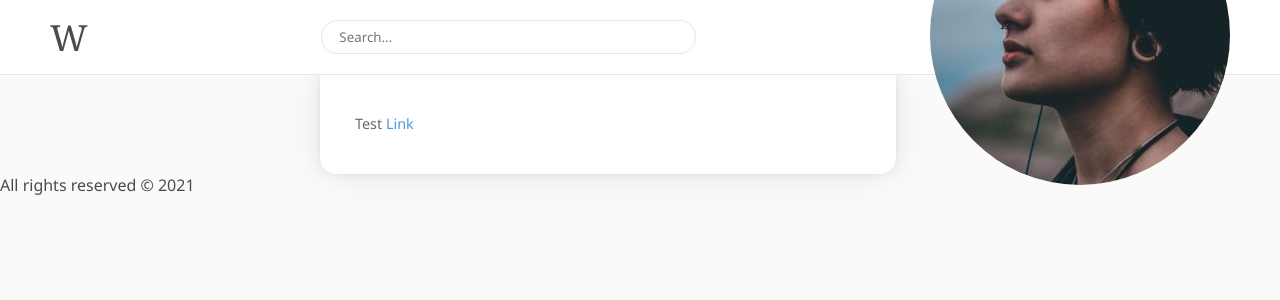
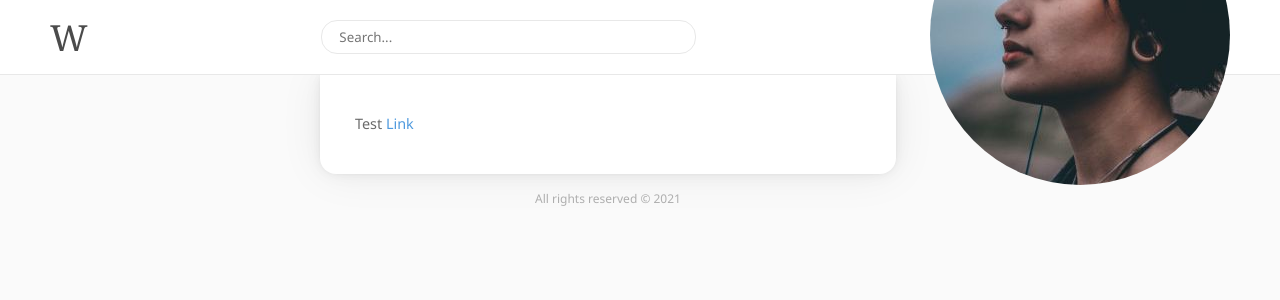
Before and after one commit to MakhnoGK/nextjs-wiki, a Next.js app in the folder client/: page / in a window 1280 px wide. Shown: the top 300 px of the page. Built offline with nearby package versions, Linux system fonts and the light colour scheme.

Commit message:
Footer styles

```diff
--- a/client/src/components/layout/Content.tsx
+++ b/client/src/components/layout/Content.tsx
@@ -3,6 +3,7 @@ import { MainContainer } from '../../styles';
 import IndexFragment from './Content/IndexFragment';
 import InfoFragment from './Content/InfoFragment';
 import MainFragment from './Content/MainFragment';
+import Footer from './Footer';
 
 const Content = () => {
     return (
@@ -10,6 +11,7 @@ const Content = () => {
             <IndexFragment />
             <MainFragment />
             <InfoFragment />
+            <Footer />
         </MainContainer>
     );
 };
--- a/client/src/components/layout/Footer.tsx
+++ b/client/src/components/layout/Footer.tsx
@@ -1,5 +1,11 @@
+import FooterContainer from '@styles/layout/FooterContainer';
+
 const Footer = () => {
-    return <footer>All rights reserved &copy; {new Date().getFullYear()}</footer>;
+    return (
+        <FooterContainer>
+            All rights reserved &copy; {new Date().getFullYear()}
+        </FooterContainer>
+    );
 };
 
 export default Footer;
--- a/client/src/pages/_app.tsx
+++ b/client/src/pages/_app.tsx
@@ -10,7 +10,6 @@ function MyApp({ Component, pageProps }: AppProps) {
             <GlobalStyles />
             <Navbar />
             <Component {...pageProps} />
-            <Footer />
         </>
     );
 }
--- /dev/null
+++ b/client/src/styles/layout/FooterContainer.ts
@@ -0,0 +1,14 @@
+import { darken } from 'polished';
+
+import { colors } from "@styles/variables";
+import styled from "styled-components";
+
+const FooterContainer = styled.footer`
+    grid-column: 2 / 3;
+    color: ${darken(0.3, colors.grayLight)};
+    text-align: center;
+    font-size: 0.75rem;
+    margin: 1rem 0 1rem 0;
+`;
+
+export default FooterContainer;
```
